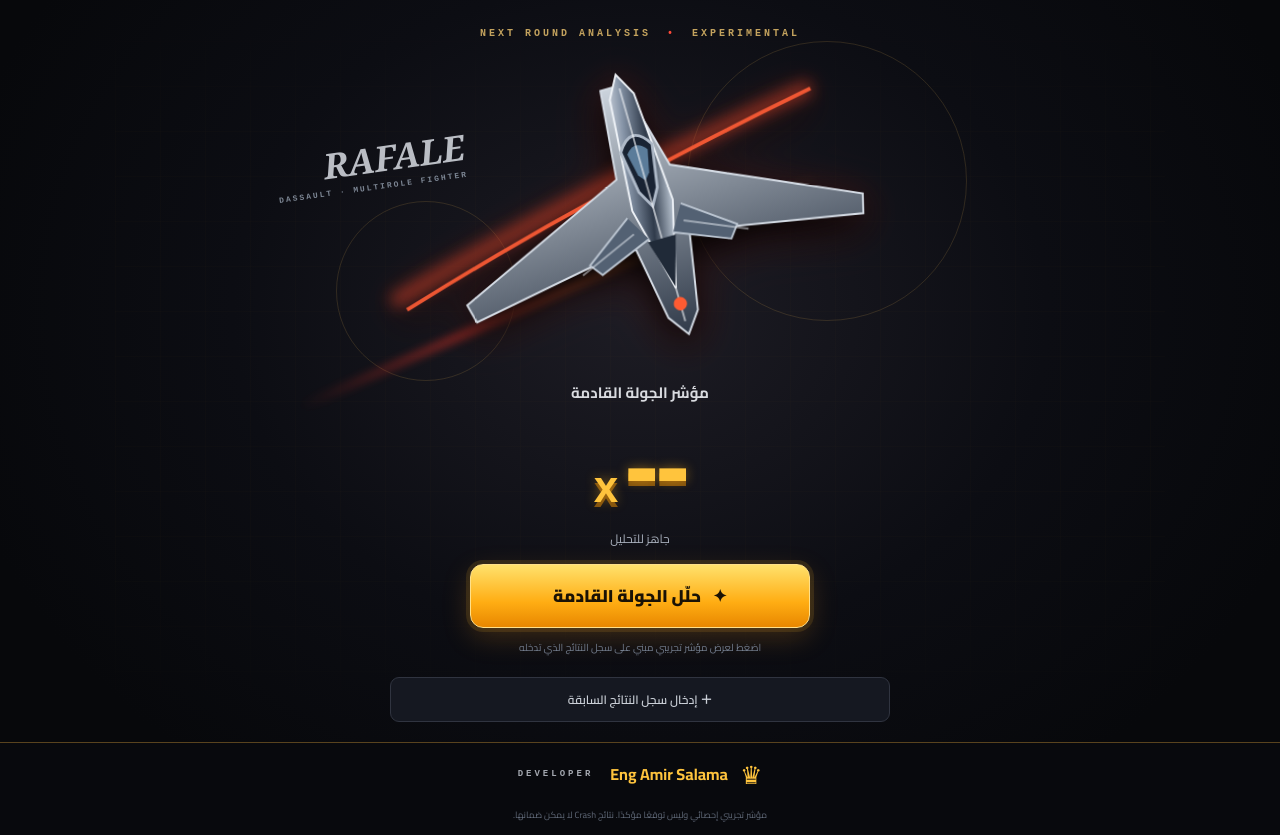
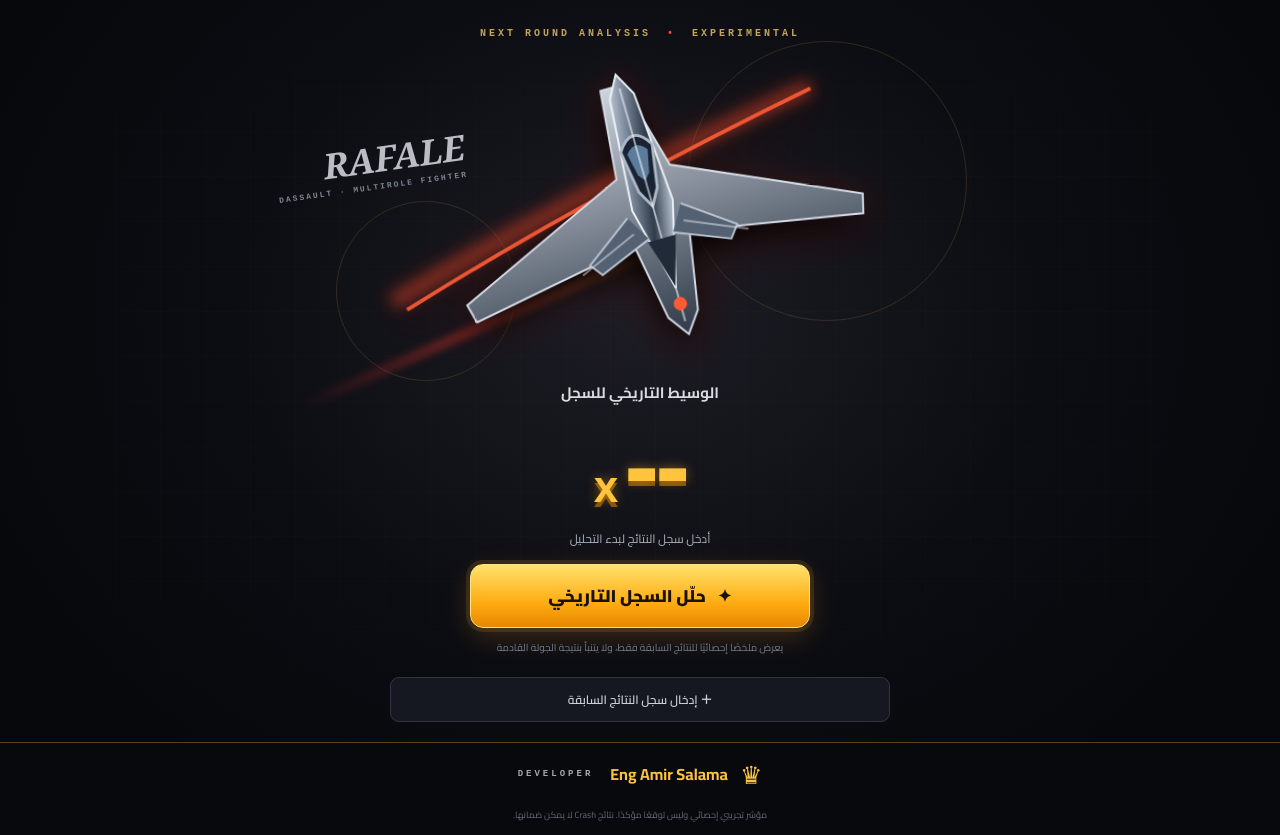
Before and after one commit to AMIRSLAMA/Crash-Predictor, a website: page index.html in a window 1280 px wide. Shown: the part 82-917 px from the top of the page. Drawn offline with Linux system fonts and the light colour scheme.

Commit message:
Clarify historical analysis labels and disclaimer

```diff
--- a/index.html
+++ b/index.html
@@ -39,11 +39,11 @@
     <div class="plane-label"><b>RAFALE</b><span>DASSAULT · MULTIROLE FIGHTER</span></div>
   </section>
   <section class="prediction">
-    <div class="prediction-label">مؤشر الجولة القادمة</div>
+    <div class="prediction-label">الوسيط التاريخي للسجل</div>
     <div class="multiplier" id="multiplier">--<small>x</small></div>
-    <div class="status" id="status">جاهز للتحليل</div>
-    <button id="nextRound" class="launch"><span>✦</span> حلّل الجولة القادمة</button>
-    <p class="subnote" id="subnote">اضغط لعرض مؤشر تجريبي مبني على سجل النتائج الذي تدخله</p>
+    <div class="status" id="status">أدخل سجل النتائج لبدء التحليل</div>
+    <button id="nextRound" class="launch"><span>✦</span> حلّل السجل التاريخي</button>
+    <p class="subnote" id="subnote">يعرض ملخصًا إحصائيًا للنتائج السابقة فقط، ولا يتنبأ بنتيجة الجولة القادمة</p>
   </section>
   <section class="history-drawer">
     <button id="toggleHistory" class="history-toggle" aria-expanded="false">＋ إدخال سجل النتائج السابقة</button>
```
